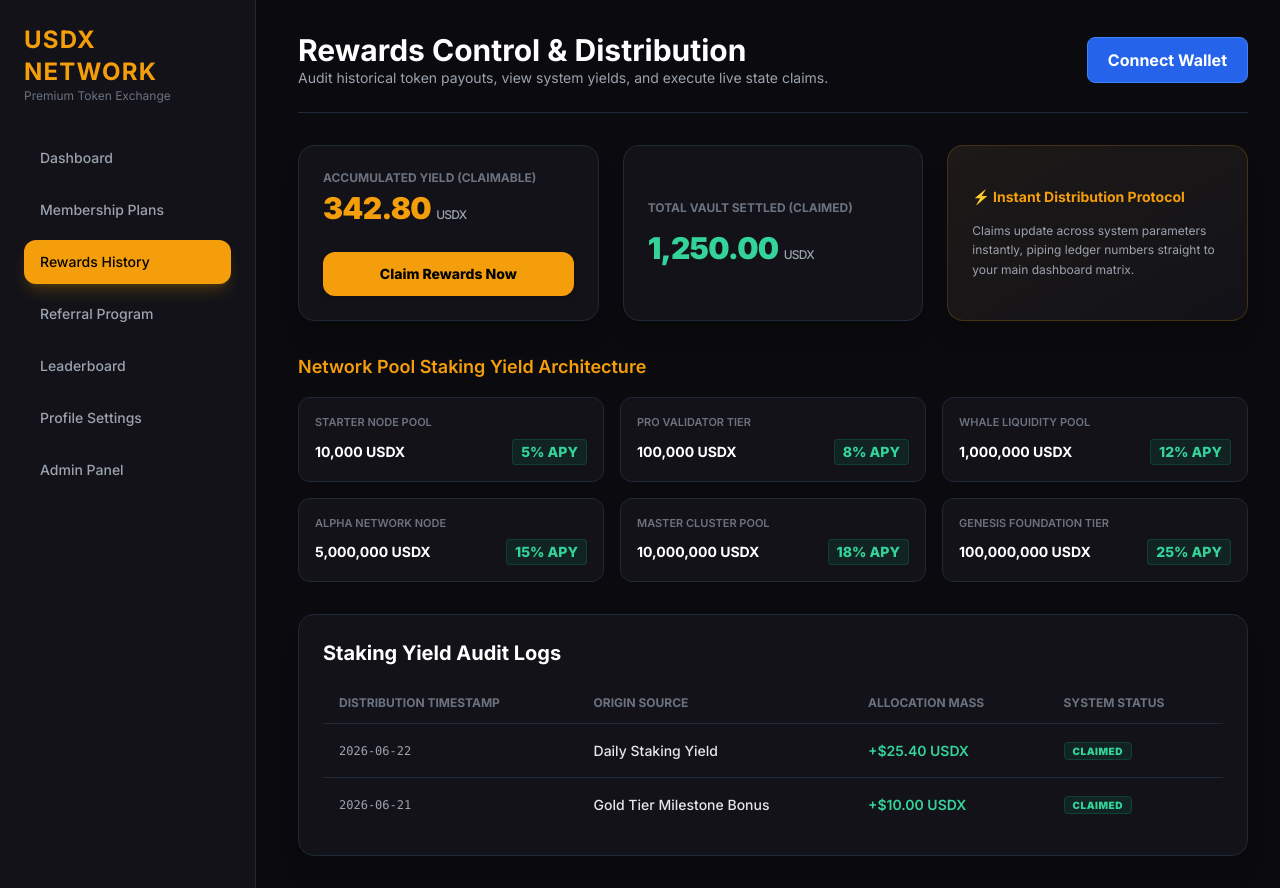
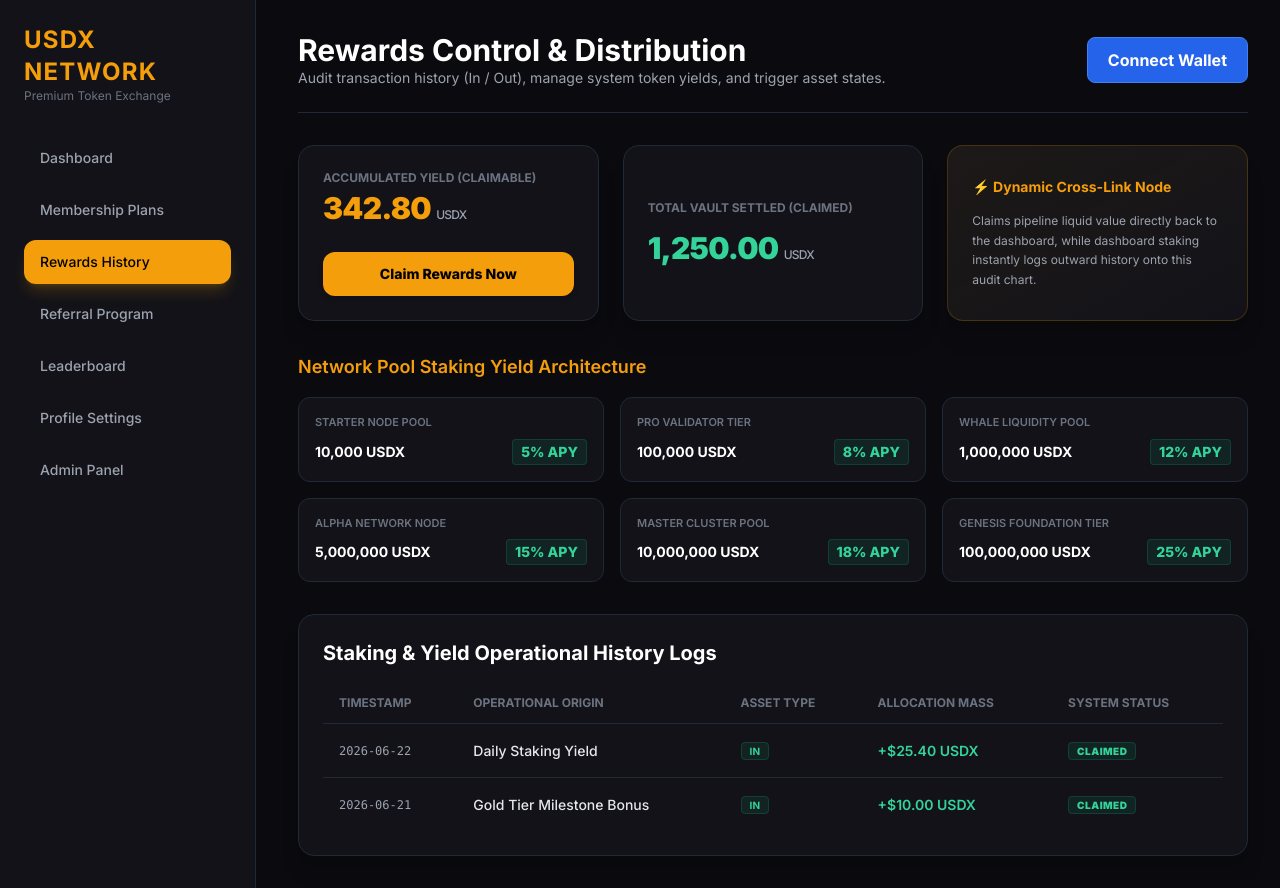
Before and after one commit to usdxofficialdev/-Dead-Token-Exchange-, a Next.js app: page /rewards in a window 1280 px wide. Built offline with nearby package versions, Linux system fonts and the light colour scheme.

Commit message:
Update page.tsx

```diff
--- a/app/rewards/page.tsx
+++ b/app/rewards/page.tsx
@@ -7,7 +7,7 @@ import LoginWallet from "../components/LoginWallet";
 export default function Rewards() {
   const router = useRouter();
 
-  // 1. Dynamic Balances Configurable from Admin Panel
+  // 1. Dynamic Balances Matrix Configurable from Admin Panel
   const [claimableRewards, setClaimableRewards] = useState("342.80");
   const [totalClaimed, setTotalClaimed] = useState("1,250.00");
 
@@ -21,13 +21,13 @@ export default function Rewards() {
     { amount: "100,000,000 USDX", yield: "25% APY", description: "Genesis Foundation Tier" },
   ]);
 
-  // 3. Dynamic History Logs
+  // 3. Centralized In/Out Ledger History Array (Synced with Dashboard Staking & Rewards Claiming)
   const [rewardRows, setRewardRows] = useState([
-    { date: "2026-06-22", source: "Daily Staking Yield", amount: "+$25.40 USDX", status: "Claimed" },
-    { date: "2026-06-21", source: "Gold Tier Milestone Bonus", amount: "+$10.00 USDX", status: "Claimed" }
+    { date: "2026-06-22", source: "Daily Staking Yield", amount: "+$25.40 USDX", type: "IN", status: "Claimed" },
+    { date: "2026-06-21", source: "Gold Tier Milestone Bonus", amount: "+$10.00 USDX", type: "IN", status: "Claimed" }
   ]);
 
-  // Syncing elements with Admin database storage on load
+  // Hydrating all ledger items from Admin database storage on application load
   useEffect(() => {
     const adminTiers = localStorage.getItem("admin_staking_tiers");
     if (adminTiers) setStakingTiers(JSON.parse(adminTiers));
@@ -39,11 +39,16 @@ export default function Rewards() {
       setTotalClaimed(parsed.claimed || "1,250.00");
     }
 
+    // Dynamic pull for both IN and OUT operations logs
     const adminRewardsLog = localStorage.getItem("admin_rewards_history_list");
-    if (adminRewardsLog) setRewardRows(JSON.parse(adminRewardsLog));
+    if (adminRewardsLog) {
+      setRewardRows(JSON.parse(adminRewardsLog));
+    } else {
+      localStorage.setItem("admin_rewards_history_list", JSON.stringify(rewardRows));
+    }
   }, []);
 
-  // Claim Button functional processing trigger
+  // Functional Processing: In-Yield Claim Trigger routing tokens directly to Dashboard Main Balance
   const handleClaimRewards = () => {
     const currentClaimable = parseFloat(claimableRewards.replace(/,/g, ""));
     if (currentClaimable <= 0) {
@@ -54,37 +59,38 @@ export default function Rewards() {
     const currentClaimed = parseFloat(totalClaimed.replace(/,/g, ""));
     const newTotalClaimed = (currentClaimed + currentClaimable).toFixed(2);
 
-    // Fetch dashboard balance matrix and inject claimed amount directly
+    // Fetch and sync directly with user's core dashboard balances
     const savedDashboardBalances = localStorage.getItem("user_dashboard_balances") || '{"mainBalance":"5000.00","totalStaked":"15000.00"}';
     const parsedDashboard = JSON.parse(savedDashboardBalances);
     const currentDashboardMain = parseFloat(parsedDashboard.mainBalance);
     const newDashboardMain = (currentDashboardMain + currentClaimable).toFixed(2);
 
-    // Commit changes straight back into cross-storage nodes
+    // Commit dynamic credit back to dashboard
     localStorage.setItem("user_dashboard_balances", JSON.stringify({
       mainBalance: newDashboardMain,
       totalStaked: parsedDashboard.totalStaked
     }));
 
-    // Update internal audit logs
+    // Injecting the absolute "IN" entry log to the operational audit ledger
     const newTransactionRow = {
       date: new Date().toISOString().split('T')[0],
       source: "User Action Claim Request",
       amount: `+$${currentClaimable.toFixed(2)} USDX`,
+      type: "IN",
       status: "Claimed"
     };
     const updatedRows = [newTransactionRow, ...rewardRows];
 
-    // Local states updates
+    // Committing changes to local states
     setClaimableRewards("0.00");
     setTotalClaimed(newTotalClaimed);
     setRewardRows(updatedRows);
 
-    // Back sync to Admin ledger state
+    // Sync pipeline distribution updates straight back to admin log indexes
     localStorage.setItem("admin_reward_balances", JSON.stringify({ claimable: "0.00", claimed: newTotalClaimed }));
     localStorage.setItem("admin_rewards_history_list", JSON.stringify(updatedRows));
 
-    alert(`Successfully processed withdrawal of ${currentClaimable} USDX directly into your Liquid Balance!`);
+    alert(`Successfully processed withdrawal of ${currentClaimable} USDX directly into your Liquid Dashboard Balance!`);
   };
 
   const menuItems = [
@@ -100,7 +106,7 @@ export default function Rewards() {
   return (
     <div className="flex min-h-screen bg-[#0B0B0F] text-white">
 
-      {/* SIDEBAR SYSTEM */}
+      {/* SIDEBAR NAVIGATION GRID */}
       <aside className="w-64 border-r border-gray-800 bg-[#121218] p-6 hidden md:block">
         <div className="mb-8">
           <h1 className="text-2xl font-bold text-amber-500 tracking-wider">USDX NETWORK</h1>
@@ -123,17 +129,17 @@ export default function Rewards() {
         </nav>
       </aside>
 
-      {/* CORE HUB CONTAINER */}
+      {/* CORE WORKSPACE SPACE */}
       <main className="flex-1 p-8">
         <header className="flex flex-wrap items-center justify-between border-b border-gray-800 pb-6 mb-8 gap-4">
           <div>
             <h1 className="text-2xl md:text-3xl font-bold">Rewards Control & Distribution</h1>
-            <p className="text-sm text-gray-400">Audit historical token payouts, view system yields, and execute live state claims.</p>
+            <p className="text-sm text-gray-400">Audit transaction history (In / Out), manage system token yields, and trigger asset states.</p>
           </div>
           <LoginWallet />
         </header>
 
-        {/* BALANCES CARDS */}
+        {/* FINANCIAL DATA TILES */}
         <div className="grid grid-cols-1 md:grid-cols-3 gap-6 mb-8 max-w-6xl">
           <div className="bg-[#121218] border border-gray-800 p-6 rounded-2xl shadow-xl flex flex-col justify-between">
             <div>
@@ -154,12 +160,12 @@ export default function Rewards() {
           </div>
 
           <div className="bg-[#121218] border border-amber-500/20 p-6 rounded-2xl shadow-xl bg-gradient-to-br from-amber-500/5 to-transparent flex flex-col justify-center">
-            <span className="text-amber-500 font-bold text-sm mb-1">⚡ Instant Distribution Protocol</span>
-            <p className="text-xs text-gray-400 leading-relaxed">Claims update across system parameters instantly, piping ledger numbers straight to your main dashboard matrix.</p>
+            <span className="text-amber-500 font-bold text-sm mb-1">⚡ Dynamic Cross-Link Node</span>
+            <p className="text-xs text-gray-400 leading-relaxed">Claims pipeline liquid value directly back to the dashboard, while dashboard staking instantly logs outward history onto this audit chart.</p>
           </div>
         </div>
 
-        {/* STAKING ARCHITECTURE LIST */}
+        {/* ADVANCED STAKING TIERS MATRIX LIST */}
         <div className="mb-8 max-w-6xl">
           <h3 className="text-lg font-semibold text-amber-500 mb-4">Network Pool Staking Yield Architecture</h3>
           <div className="grid grid-cols-2 lg:grid-cols-3 gap-4">
@@ -175,15 +181,16 @@ export default function Rewards() {
           </div>
         </div>
 
-        {/* LOGS TABLE */}
+        {/* INTEGRATED HISTORICAL IN/OUT AUDIT LOGS TABLE */}
         <div className="rounded-2xl border border-gray-800 bg-[#121218] p-6 shadow-xl max-w-6xl">
-          <h3 className="text-xl font-bold mb-4">Staking Yield Audit Logs</h3>
+          <h3 className="text-xl font-bold mb-4">Staking & Yield Operational History Logs</h3>
           <div className="overflow-x-auto">
             <table className="w-full text-left text-sm text-gray-400">
               <thead className="border-b border-gray-800 text-xs uppercase text-gray-500">
                 <tr>
-                  <th className="py-3 px-4">Distribution Timestamp</th>
-                  <th className="py-3 px-4">Origin Source</th>
+                  <th className="py-3 px-4">Timestamp</th>
+                  <th className="py-3 px-4">Operational Origin</th>
+                  <th className="py-3 px-4">Asset Type</th>
                   <th className="py-3 px-4">Allocation Mass</th>
                   <th className="py-3 px-4">System Status</th>
                 </tr>
@@ -193,9 +200,24 @@ export default function Rewards() {
                   <tr key={index} className="hover:bg-black/10 transition-colors">
                     <td className="py-4 px-4 text-gray-400 font-mono text-xs">{row.date}</td>
                     <td className="py-4 px-4 font-medium text-gray-200">{row.source}</td>
-                    <td className="py-4 px-4 text-emerald-400 font-semibold">{row.amount}</td>
                     <td className="py-4 px-4">
-                      <span className="text-[10px] uppercase font-black px-2 py-0.5 rounded bg-emerald-500/10 text-emerald-400 border border-emerald-500/20 tracking-wider">
+                      <span className={`text-[10px] uppercase font-bold px-2 py-0.5 rounded ${
+                        row.type === "IN"
+                          ? "bg-emerald-500/10 text-emerald-400 border border-emerald-500/20"
+                          : "bg-red-500/10 text-red-400 border border-red-500/20"
+                      }`}>
+                        {row.type || "IN"}
+                      </span>
+                    </td>
+                    <td className={`py-4 px-4 font-semibold ${row.type === "IN" ? "text-emerald-400" : "text-red-400"}`}>
+                      {row.amount}
+                    </td>
+                    <td className="py-4 px-4">
+                      <span className={`text-[10px] uppercase font-black px-2 py-0.5 rounded border tracking-wider ${
+                        row.status === "Confirmed" || row.status === "Claimed"
+                          ? "bg-emerald-500/10 text-emerald-400 border-emerald-500/20"
+                          : "bg-yellow-500/10 text-yellow-400 border-yellow-500/20"
+                      }`}>
                         {row.status}
                       </span>
                     </td>
```
